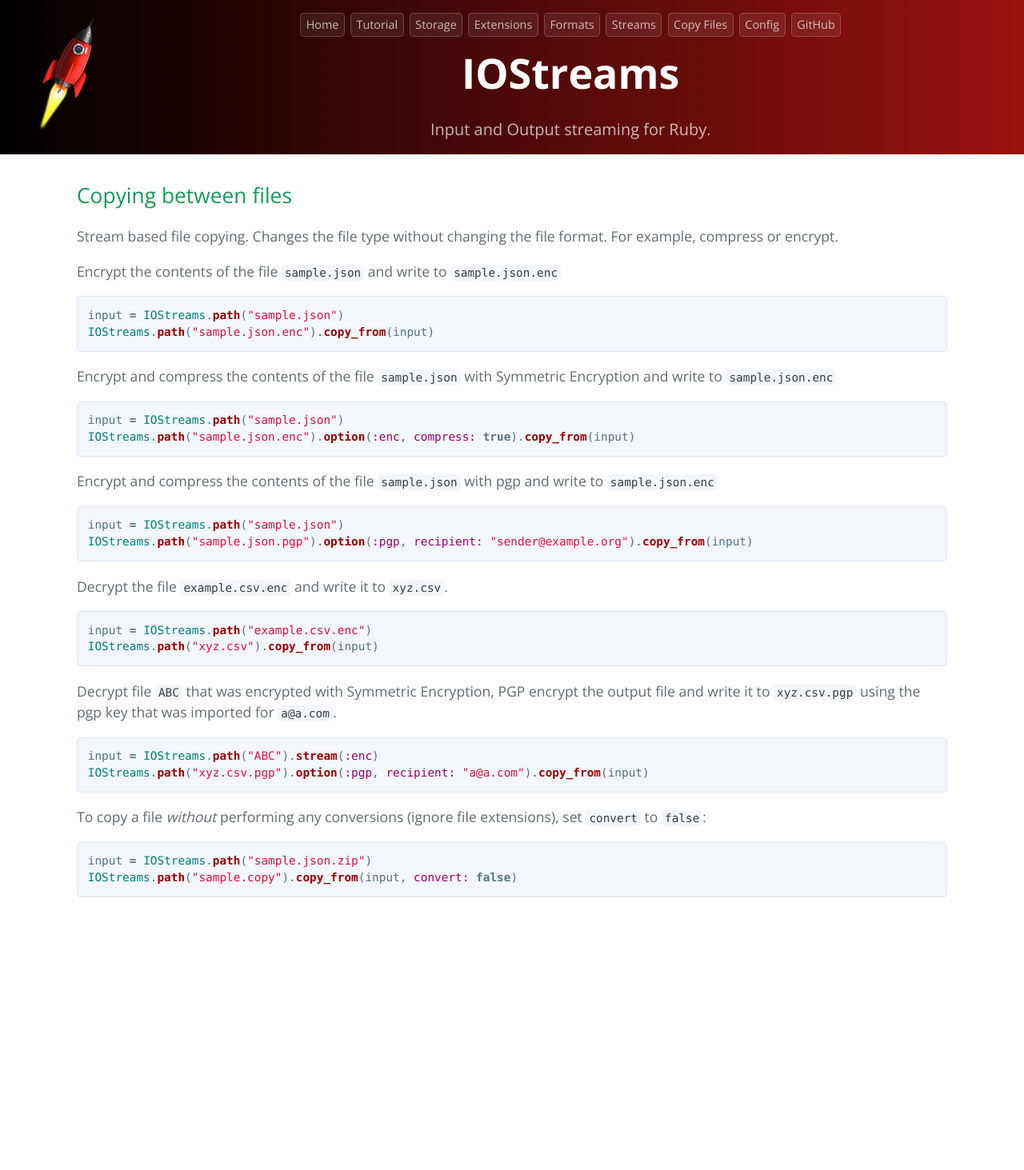
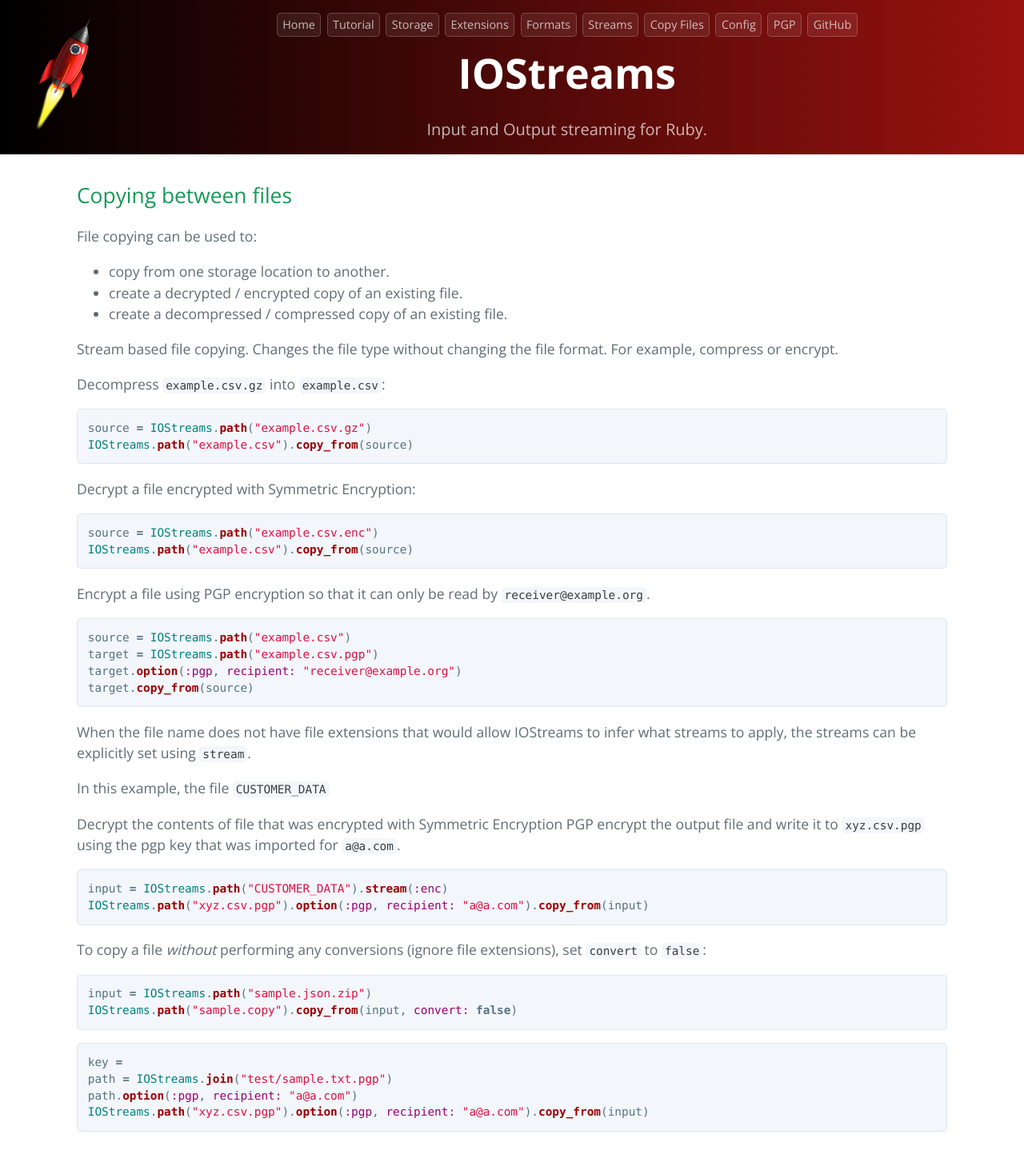
Before and after one commit to reidmorrison/iostreams, a Jekyll site: the page built from docs/copy_files.md, in a window 1280 px wide. Shown: the whole page at 80% size. Built offline with Jekyll 4.4.1, drawn with Linux system fonts in a browser that asks for light colours; our own code applies the rules of GitHub Pages for plain Markdown files; before the commit the page ends 1170 px from its top, so only the background shows below that.

Commit message:
Another day, more progress on docs

```diff
--- a/docs/_layouts/default.html
+++ b/docs/_layouts/default.html
@@ -31,6 +31,7 @@
       <a href="streams.html" class="btn">Streams</a>
       <a href="copy_files.html" class="btn">Copy Files</a>
       <a href="config.html" class="btn">Config</a>
+      <a href="pgp.html" class="btn">PGP</a>
       <a href="https://github.com/rocketjob/iostreams" class="btn">GitHub</a>
       <h1 class="project-name">IOStreams</h1>
       <h2 class="project-tagline">Input and Output streaming for Ruby.</h2>
--- a/docs/copy_files.md
+++ b/docs/copy_files.md
@@ -5,41 +5,46 @@
 
 ## Copying between files
 
+File copying can be used to:
+* copy from one storage location to another.
+* create a decrypted / encrypted copy of an existing file.
+* create a decompressed / compressed copy of an existing file.
+
 Stream based file copying. Changes the file type without changing the file format. For example, compress or encrypt.
 
-Encrypt the contents of the file `sample.json` and write to `sample.json.enc`
+Decompress `example.csv.gz` into `example.csv`:
 
 ~~~ruby
-input = IOStreams.path("sample.json")
-IOStreams.path("sample.json.enc").copy_from(input)
+source = IOStreams.path("example.csv.gz")
+IOStreams.path("example.csv").copy_from(source)
 ~~~
 
-Encrypt and compress the contents of the file `sample.json` with Symmetric Encryption and write to `sample.json.enc`
+Decrypt a file encrypted with Symmetric Encryption:
 
 ~~~ruby
-input = IOStreams.path("sample.json")
-IOStreams.path("sample.json.enc").option(:enc, compress: true).copy_from(input)
+source = IOStreams.path("example.csv.enc")
+IOStreams.path("example.csv").copy_from(source)
 ~~~
 
-Encrypt and compress the contents of the file `sample.json` with pgp and write to `sample.json.enc`
+Encrypt a file using PGP encryption so that it can only be read by `receiver@example.org`.
 
 ~~~ruby
-input = IOStreams.path("sample.json")
-IOStreams.path("sample.json.pgp").option(:pgp, recipient: "sender@example.org").copy_from(input)
+source = IOStreams.path("example.csv")
+target = IOStreams.path("example.csv.pgp")
+target.option(:pgp, recipient: "receiver@example.org")
+target.copy_from(source)
 ~~~
 
-Decrypt the file `example.csv.enc` and write it to `xyz.csv`.
+When the file name does not have file extensions that would allow IOStreams to infer what streams to apply,
+the streams can be explicitly set using `stream`.
 
-~~~ruby
-input = IOStreams.path("example.csv.enc")
-IOStreams.path("xyz.csv").copy_from(input)
-~~~
+In this example, the file `CUSTOMER_DATA`
 
-Decrypt file `ABC` that was encrypted with Symmetric Encryption,
+Decrypt the contents of file  that was encrypted with Symmetric Encryption
 PGP encrypt the output file and write it to `xyz.csv.pgp` using the pgp key that was imported for `a@a.com`.
 
 ~~~ruby
-input = IOStreams.path("ABC").stream(:enc)
+input = IOStreams.path("CUSTOMER_DATA").stream(:enc)
 IOStreams.path("xyz.csv.pgp").option(:pgp, recipient: "a@a.com").copy_from(input)
 ~~~
 
@@ -49,3 +54,10 @@
 input = IOStreams.path("sample.json.zip")
 IOStreams.path("sample.copy").copy_from(input, convert: false)
 ~~~
+
+~~~ruby
+key =
+path = IOStreams.join("test/sample.txt.pgp")
+path.option(:pgp, recipient: "a@a.com")
+IOStreams.path("xyz.csv.pgp").option(:pgp, recipient: "a@a.com").copy_from(input)
+~~~
--- a/lib/io_streams/row/reader.rb
+++ b/lib/io_streams/row/reader.rb
@@ -9,13 +9,13 @@
         # Pass-through if already a row reader
         return yield(line_reader) if line_reader.is_a?(self.class)
 
-        yield new(line_reader, **args)
+        yield new(line_reader, file_name: original_file_name, **args)
       end
 
       # When reading from a file also add the line reader stream
       def self.file(file_name, original_file_name: file_name, delimiter: $/, **args)
         IOStreams::Line::Reader.file(file_name, original_file_name: original_file_name, delimiter: delimiter) do |io|
-          yield new(io, **args)
+          yield new(io, file_name: original_file_name, **args)
         end
       end
 
--- a/lib/io_streams/row/writer.rb
+++ b/lib/io_streams/row/writer.rb
@@ -16,13 +16,13 @@
         # Pass-through if already a row writer
         return yield(line_writer) if line_writer.is_a?(self.class)
 
-        yield new(line_writer, **args)
+        yield new(line_writer, file_name: original_file_name, **args)
       end
 
       # When writing to a file also add the line writer stream
       def self.file(file_name, original_file_name: file_name, delimiter: $/, **args, &block)
         IOStreams::Line::Writer.file(file_name, original_file_name: original_file_name, delimiter: delimiter) do |io|
-          yield new(io, **args, &block)
+          yield new(io, file_name: original_file_name, **args, &block)
         end
       end
 
```
Also changed, not shown: docs/index.md (+4 -4 lines), docs/pgp.md (added, +285 -0 lines), docs/tutorial.md (+191 -32 lines), lib/io_streams/pgp.rb (+0 -76 lines), lib/io_streams/record/reader.rb (+31 -6 lines), lib/io_streams/record/writer.rb (+31 -6 lines), lib/io_streams/tabular.rb (+29 -1 lines).
